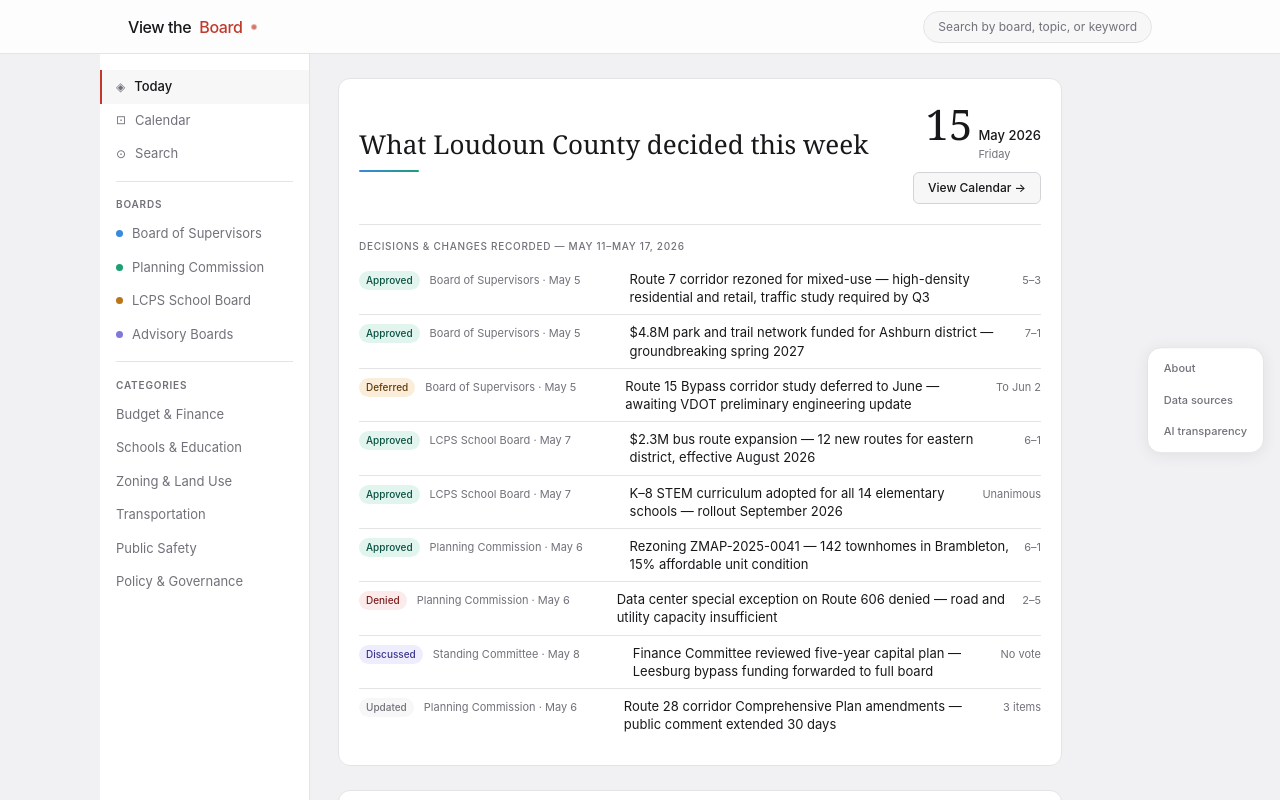
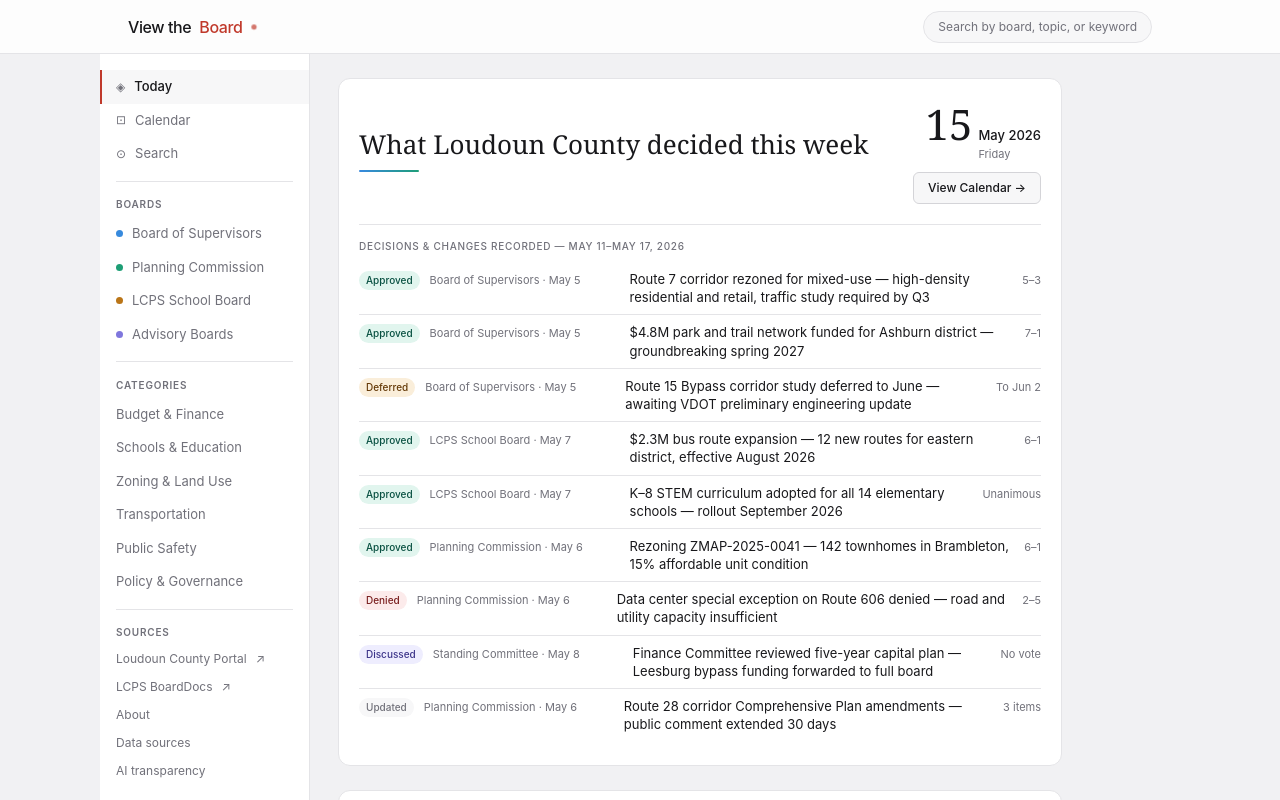
Before and after one commit to trynna-be-nerdy/vtb, a Next.js app in the folder frontend/: page / in a window 1280 px wide. Shown: the top 800 px of the page. Built offline with nearby package versions, Linux system fonts and the light colour scheme; no server answers; the database is empty.

Commit message:
feat(frontend/.next): add 14.pack.gz, 5f2ca67977e3e865.webpack.hot-up...

```diff
--- a/frontend/app/globals.css
+++ b/frontend/app/globals.css
@@ -127,10 +127,12 @@ body {
   0%, 100% { opacity: 1;   transform: scale(1); }
   50%       { opacity: 0.3; transform: scale(0.7); }
 }
-/* Rotating tagline — dead center between logo and search pill */
+/* Rotating tagline — centered over the main content column.
+   The sidebar is 210px, so shift right by sidebar/2 (105px)
+   to align with the visual midpoint of the board content. */
 .nav-tagline {
   position: absolute;
-  left: 50%;
+  left: calc(50% + 105px);
   transform: translateX(-50%);
   font-size: 11px;
   font-weight: 500;
--- a/frontend/app/layout.tsx
+++ b/frontend/app/layout.tsx
@@ -1,6 +1,5 @@
 import type { Metadata } from 'next'
 import { Providers } from '@/lib/providers'
-import { PageInfoWidget } from '@/components/PageInfoWidget'
 import './globals.css'
 
 export const metadata: Metadata = {
@@ -17,10 +16,7 @@ export default function RootLayout({
   return (
     <html lang="en" data-theme="vtb">
       <body>
-        <Providers>
-          {children}
-          <PageInfoWidget />
-        </Providers>
+        <Providers>{children}</Providers>
       </body>
     </html>
   )
--- a/frontend/components/Sidebar.tsx
+++ b/frontend/components/Sidebar.tsx
@@ -19,39 +19,35 @@ const CATEGORIES = [
   { slug: 'policy-governance', label: 'Policy & Governance' },
 ]
 
+const SOURCES = [
+  { label: 'Loudoun County Portal', href: 'https://loudoun.gov/meetings',   external: true },
+  { label: 'LCPS BoardDocs',        href: 'https://lcps.org/boarddocs',     external: true },
+  { label: 'About',                 href: '/about',                         external: false },
+  { label: 'Data sources',          href: '/data-sources',                  external: false },
+  { label: 'AI transparency',       href: '/ai-transparency',               external: false },
+]
+
 export function Sidebar() {
   const pathname = usePathname()
 
   return (
     <aside className="sidebar">
-      {/* Home */}
+      {/* ── Nav ── */}
       <div className="sidebar-section">
-        <Link
-          href="/"
-          className={`sidebar-item ${pathname === '/' ? 'sidebar-item-active' : ''}`}
-        >
-          <span className="sidebar-home-icon">◈</span>
-          Today
+        <Link href="/"        className={`sidebar-item ${pathname === '/'        ? 'sidebar-item-active' : ''}`}>
+          <span className="sidebar-home-icon">◈</span>Today
         </Link>
-        <Link
-          href="/calendar"
-          className={`sidebar-item ${pathname === '/calendar' ? 'sidebar-item-active' : ''}`}
-        >
-          <span className="sidebar-home-icon">⊡</span>
-          Calendar
+        <Link href="/calendar" className={`sidebar-item ${pathname === '/calendar' ? 'sidebar-item-active' : ''}`}>
+          <span className="sidebar-home-icon">⊡</span>Calendar
         </Link>
-        <Link
-          href="/search"
-          className={`sidebar-item ${pathname === '/search' ? 'sidebar-item-active' : ''}`}
-        >
-          <span className="sidebar-home-icon">⊙</span>
-          Search
+        <Link href="/search"  className={`sidebar-item ${pathname === '/search'  ? 'sidebar-item-active' : ''}`}>
+          <span className="sidebar-home-icon">⊙</span>Search
         </Link>
       </div>
 
       <div className="sidebar-divider" />
 
-      {/* Boards */}
+      {/* ── Boards ── */}
       <div className="sidebar-section">
         <div className="sidebar-section-label">Boards</div>
         {BOARDS.map(board => (
@@ -68,7 +64,7 @@ export function Sidebar() {
 
       <div className="sidebar-divider" />
 
-      {/* Categories */}
+      {/* ── Categories ── */}
       <div className="sidebar-section">
         <div className="sidebar-section-label">Categories</div>
         {CATEGORIES.map(cat => (
@@ -82,6 +78,23 @@ export function Sidebar() {
         ))}
       </div>
 
+      <div className="sidebar-divider" />
+
+      {/* ── Sources ── */}
+      <div className="sidebar-section">
+        <div className="sidebar-section-label">Sources</div>
+        {SOURCES.map(src => (
+          <a
+            key={src.href}
+            href={src.href}
+            className={`sidebar-item sidebar-item-sm ${!src.external && pathname === src.href ? 'sidebar-item-active' : ''}`}
+            {...(src.external ? { target: '_blank', rel: 'noopener noreferrer' } : {})}
+          >
+            {src.label}
+            {src.external && <span className="sidebar-external-icon">↗</span>}
+          </a>
+        ))}
+      </div>
     </aside>
   )
 }
```
